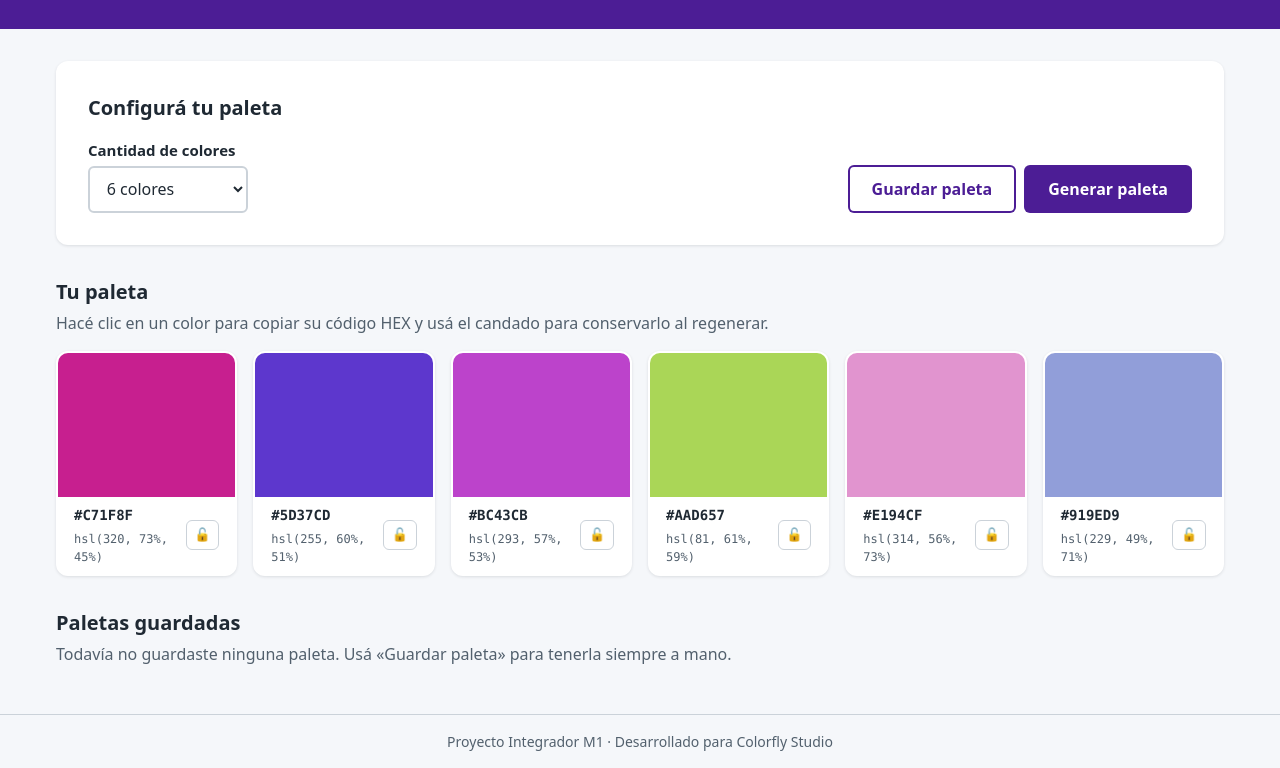
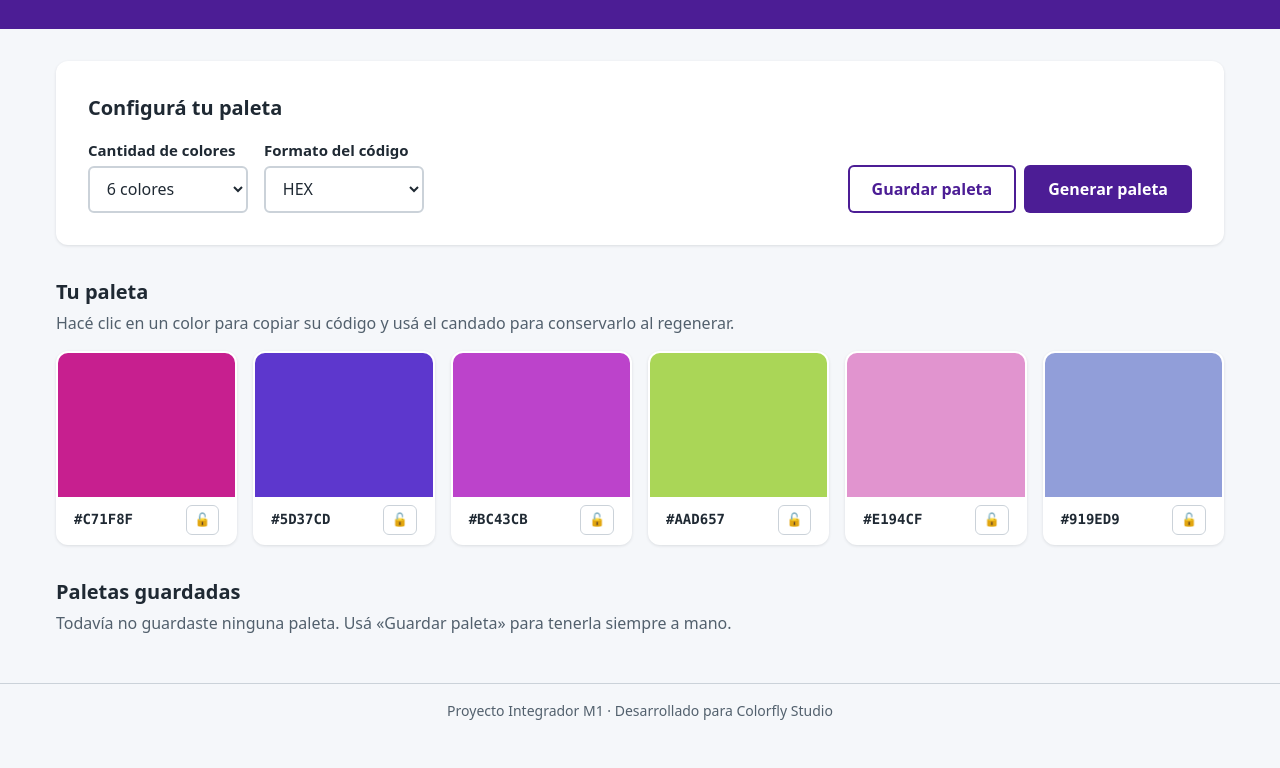
Before and after one commit to pedroalasino/ProyectoM1_PedroAlasino, a plain HTML site: page index.html in a window 1280 px wide. Shown: the part 120-888 px from the top of the page. After the commit the page ends 857 px from the top, so only its background shows below. Drawn offline with Linux system fonts and the light colour scheme.

Commit message:
feat: agrega selector para alternar entre formatos HEX y HSL

```diff
--- a/index.html
+++ b/index.html
@@ -34,6 +34,14 @@
                 </select>
             </div>
 
+            <div class="controls__group">
+                <label for="color-format" class="controls__label">Formato del código</label>
+                <select id="color-format" name="color-format" class="controls__select">
+                    <option value="hex" selected>HEX</option>
+                    <option value="hsl">HSL</option>
+                </select>
+            </div>
+
             <div class="controls__actions">
                 <button type="button" id="save-btn" class="btn btn--secondary">
                     Guardar paleta
@@ -48,7 +56,7 @@
         <section class="palette" aria-labelledby="palette-title">
             <h2 id="palette-title" class="palette__title">Tu paleta</h2>
             <p class="palette__hint">
-                Hacé clic en un color para copiar su código HEX y usá el candado para conservarlo al regenerar.
+                Hacé clic en un color para copiar su código y usá el candado para conservarlo al regenerar.
             </p>
 
             <ul id="palette-grid" class="palette__grid">
--- a/script.js
+++ b/script.js
@@ -71,11 +71,17 @@ function toHsl(color) {
     return `hsl(${color.h}, ${color.s}%, ${color.l}%)`;
 }
 
+/** Devuelve el código del color en el formato elegido en el <select> (HEX o HSL). */
+function formatColor(color) {
+    return formatSelect.value === 'hsl' ? toHsl(color) : toHex(color);
+}
+
 /* --------------------------------------------------------------------------
    3. Referencias al DOM y estado de la aplicación
    -------------------------------------------------------------------------- */
 const paletteGrid = document.getElementById('palette-grid');
 const sizeSelect = document.getElementById('palette-size');
+const formatSelect = document.getElementById('color-format');
 const generateBtn = document.getElementById('generate-btn');
 const saveBtn = document.getElementById('save-btn');
 const savedList = document.getElementById('saved-list');
@@ -87,6 +93,7 @@ const MAX_SAVED_PALETTES = 12;
 const STORAGE_KEY_STATE = 'colorfly-current-state';
 const STORAGE_KEY_SAVED = 'colorfly-saved-palettes';
 const VALID_SIZES = ['6', '8', '9'];
+const VALID_FORMATS = ['hex', 'hsl'];
 
 // La paleta actual: un array de objetos { h, s, l, locked }.
 // Es la "fuente de verdad": el DOM siempre se dibuja a partir de este array.
@@ -123,7 +130,7 @@ function showToast(message) {
  * (y no innerHTML) para no interpretar nunca texto como HTML.
  */
 function createColorCard(color, index, animate) {
-    const hex = toHex(color);
+    const code = formatColor(color);
 
     const card = document.createElement('li');
     card.classList.add('color-card');
@@ -138,25 +145,16 @@ function createColorCard(color, index, animate) {
     swatch.classList.add('color-card__swatch');
     swatch.dataset.action = 'copy';
     swatch.dataset.index = index;
-    swatch.setAttribute('aria-label', `Copiar color ${hex}`);
+    swatch.setAttribute('aria-label', `Copiar color ${code}`);
     // Único estilo aplicado desde JS: el color es dinámico y no puede definirse en style.css
-    swatch.style.backgroundColor = hex;
+    swatch.style.backgroundColor = toHex(color);
 
     const info = document.createElement('div');
     info.classList.add('color-card__info');
 
-    const codes = document.createElement('div');
-    codes.classList.add('color-card__codes');
-
-    const hexText = document.createElement('code');
-    hexText.classList.add('color-card__code');
-    hexText.textContent = hex;
-
-    const hslText = document.createElement('code');
-    hslText.classList.add('color-card__code', 'color-card__code--secondary');
-    hslText.textContent = toHsl(color);
-
-    codes.append(hexText, hslText);
+    const codeText = document.createElement('code');
+    codeText.classList.add('color-card__code');
+    codeText.textContent = code;
 
     const lockBtn = document.createElement('button');
     lockBtn.type = 'button';
@@ -165,7 +163,7 @@ function createColorCard(color, index, animate) {
     lockBtn.dataset.index = index;
     updateLockButton(lockBtn, color.locked, index);
 
-    info.append(codes, lockBtn);
+    info.append(codeText, lockBtn);
     card.append(swatch, info);
     return card;
 }
@@ -212,12 +210,12 @@ function generatePalette() {
    -------------------------------------------------------------------------- */
 
 /**
- * Copia el código HEX del color al portapapeles.
+ * Copia el código del color al portapapeles en el formato elegido (HEX por defecto).
  * navigator.clipboard devuelve una Promesa: con async/await esperamos
  * el resultado y, si falla (permisos, navegador viejo), avisamos en el toast.
  */
 async function copyColor(index) {
-    const code = toHex(palette[index]);
+    const code = formatColor(palette[index]);
 
     try {
         await navigator.clipboard.writeText(code);
@@ -278,10 +276,11 @@ function isValidColor(color) {
         && Number.isInteger(color.l);
 }
 
-/** Guarda la paleta actual (con sus candados) y el tamaño elegido. */
+/** Guarda la paleta actual (con sus candados), el tamaño y el formato elegidos. */
 function saveCurrentState() {
     writeToStorage(STORAGE_KEY_STATE, {
         size: sizeSelect.value,
+        format: formatSelect.value,
         palette: palette
     });
 }
@@ -293,6 +292,10 @@ function restoreCurrentState() {
     const state = readFromStorage(STORAGE_KEY_STATE, null);
     if (state === null || typeof state !== 'object') {
         return false;
+    }
+
+    if (VALID_FORMATS.includes(state.format)) {
+        formatSelect.value = state.format;
     }
 
     const isValidPalette = VALID_SIZES.includes(state.size)
@@ -440,6 +443,13 @@ paletteGrid.addEventListener('click', (event) => {
     }
 });
 
+// Cambiar el formato no cambia los colores: solo vuelve a dibujar los códigos
+formatSelect.addEventListener('change', (event) => {
+    renderPalette(false);
+    saveCurrentState();
+    showToast(`Mostrando códigos en ${event.target.value.toUpperCase()}`);
+});
+
 sizeSelect.addEventListener('change', (event) => {
     generatePalette();
     showToast(`Paleta de ${event.target.value} colores generada`);
--- a/style.css
+++ b/style.css
@@ -277,23 +277,11 @@ body {
     padding: var(--space-sm) var(--space-md);
 }
 
-.color-card__codes {
-    display: flex;
-    flex-direction: column;
-    gap: var(--space-xs);
-}
-
 .color-card__code {
     font-family: var(--font-mono);
     font-size: 0.875rem;
     font-weight: 600;
-}
-
-/* Modificador BEM: el código HSL se muestra como dato secundario */
-.color-card__code--secondary {
-    font-size: 0.75rem;
-    font-weight: 400;
-    color: var(--color-gray-600);
+    overflow-wrap: break-word;   /* el código HSL baja de línea en los espacios, sin cortar números */
 }
 
 .color-card__lock {
```
